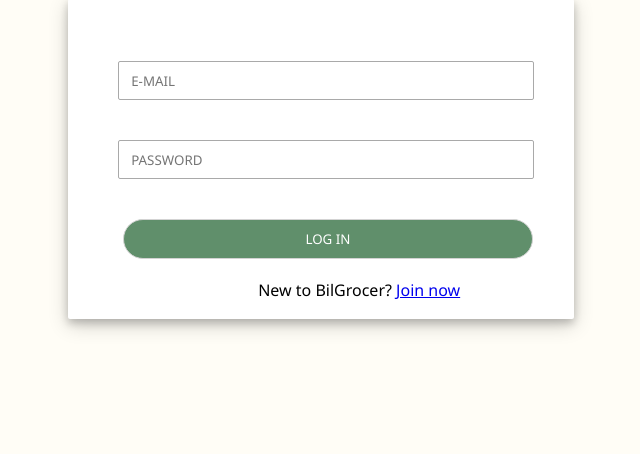
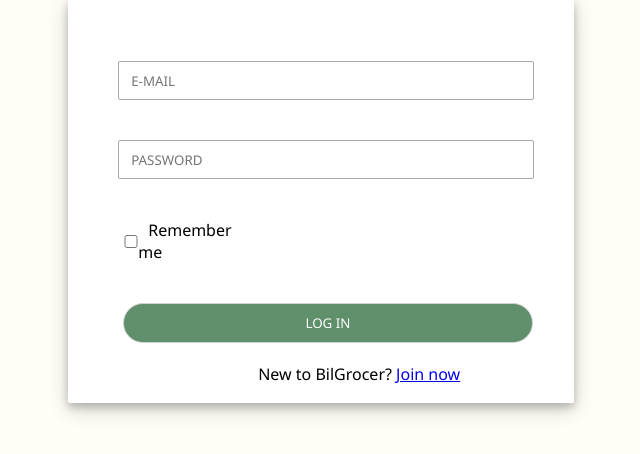
Before and after one commit to 4sherzod/backend_project, a PHP site: page /login.php in a window 1280 px wide. Shown: the part 194-648 px from the top of the page, without its empty margins (319-959 px from the left). Run offline with PHP 8.4, Linux system fonts and the light colour scheme.

Commit message:
remember me

```diff
--- a/login.php
+++ b/login.php
@@ -20,6 +20,19 @@
           }
           span{ color: #DC9D23;}
 
+          .checkbox-container {
+               display: flex;
+               /* margin-top: 20px; */
+               margin-left: 50px;
+               width: 150px;
+          }
+          .checkbox-label {
+               text-align: left;
+               text-indent: 10px;
+          }
+          #a {
+               width: 20px
+          }
      </style>
 </head>
 <body>
@@ -28,7 +41,13 @@
           <form method="post">
                <br>
                <input type="text" class="input" name="email" placeholder="E-MAIL" value="<?= $email ?? '' ?>">
-               <input type="text" class="input" name="password" placeholder="PASSWORD" value="<?= $password ?? '' ?>">
+               <input type="password" class="input" name="password" placeholder="PASSWORD" value="<?= $password ?? '' ?>">
+               <div class="checkbox-container">
+                    <div id="a">
+                         <input type="checkbox" id="remember" name="remember" style="margin-right: 5px;">
+                    </div>
+                    <div class="checkbox-label"><label for="remember" >Remember me</label></div>
+               </div>
                <input type="button" class="btn" value="LOG IN" id="loginbtn">
                <p id="p">New to BilGrocer? <a href="register.php">  Join now</a></p>
           </form>
--- a/register.php
+++ b/register.php
@@ -49,7 +49,7 @@
             <input type="text" class="input" id="lname" placeholder="Last Name" value="<?= $lname ?? '' ?>">
             <input type="text" class="input" id="marketname" placeholder="Market Name"  style="display: none;" value="<?= $marketname ?? '' ?>">
             <input type="text" class="input" id="email" placeholder="E-mail" value="<?= $email ?? '' ?>">
-            <input type="text" class="input" id="password" placeholder="Password" value="<?= $password ?? '' ?>">
+            <input type="password" class="input" id="password" placeholder="Password" value="<?= $password ?? '' ?>">
             <button type="submit" class="btn">Create Account</button>
             <a href="login.php">back</a>
          </form>
```
